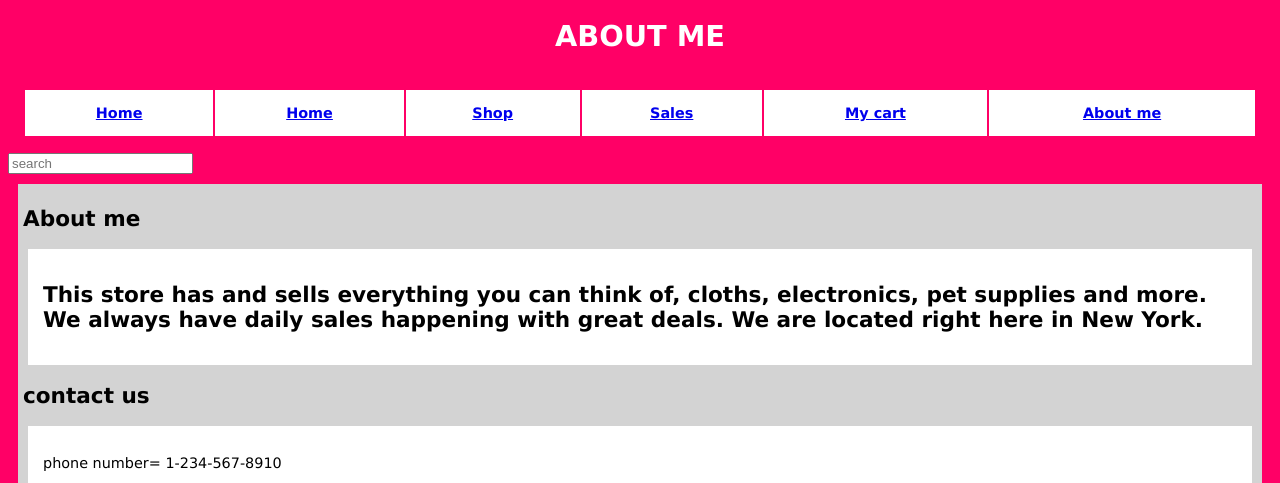
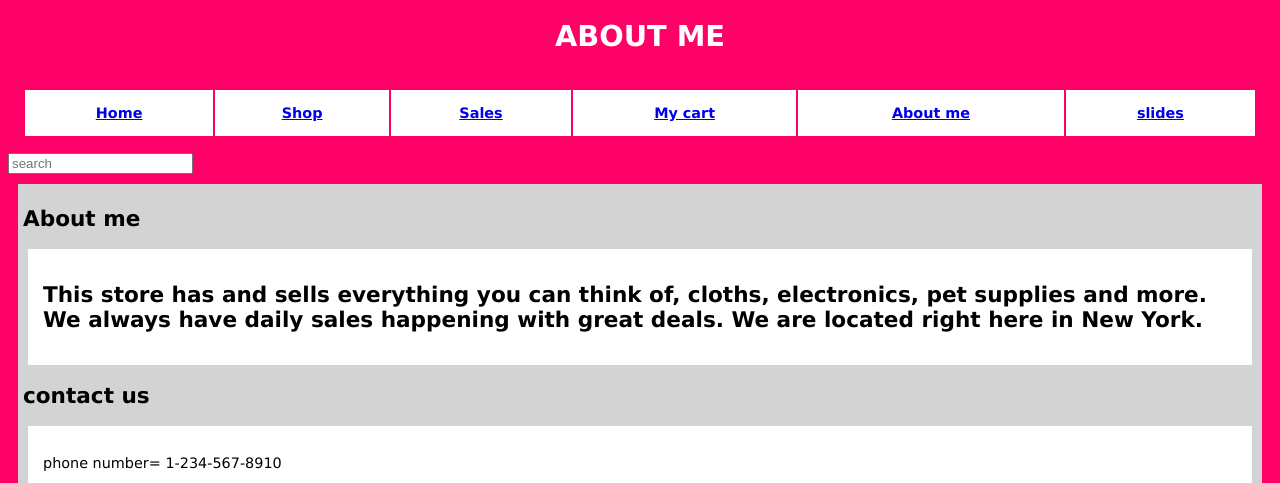
Before and after one commit to isabellaz123/interactivewebpage, a plain HTML site: page fifth.html in a window 1280 px wide. Shown: the top 483 px of the page. Drawn offline with Linux system fonts and the light colour scheme.

Commit message:
Update fifth.html

```diff
--- a/fifth.html
+++ b/fifth.html
@@ -14,12 +14,11 @@
 <table
  <tr>
   <th><a href= index.html target=_blank>Home</a></th>
- <th><a href= six.html target=_blank>Home</a></th>
-  <th><a href= second.html target=_blank>Shop </a></th>
+ <th><a href= second.html target=_blank>Shop </a></th>
   <th><a href= third.html target=_blank>Sales</a></th>
   <th><a href= fourth.html target=_blank>My cart</a></th>
   <th><a href= fifth.html target=_blank>About me</a></th>
-
+  <th><a href= six.html target=_blank>slides</a></th>
 
  </tr>
  </table>
```
